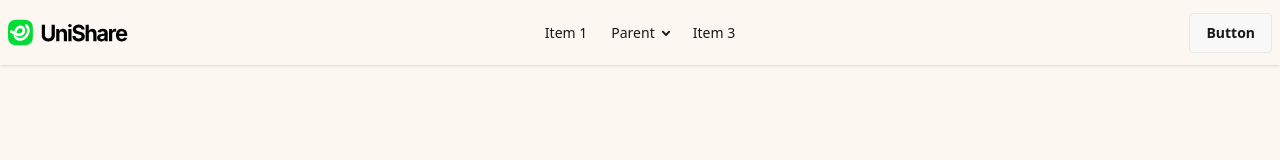
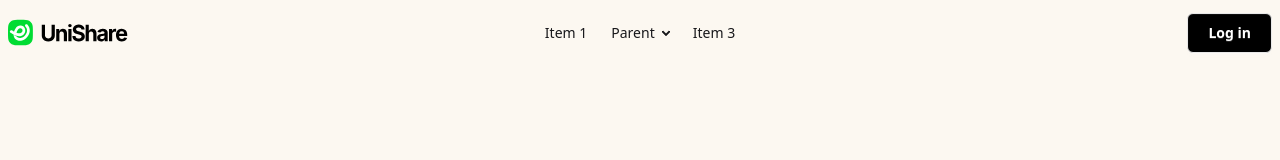
Before and after one commit to tasmim-tahsin/unishare-frontend, a Next.js app: page / in a window 1280 px wide. Shown: the top 160 px of the page. Built offline with nearby package versions, Linux system fonts and the light colour scheme.

Commit message:
nav updated

```diff
--- a/src/components/navbar.tsx
+++ b/src/components/navbar.tsx
@@ -3,7 +3,9 @@ import Image from "next/image";
 
 export default function Navbar() {
   return (
-    <div className="navbar shadow-sm bg-[#FCF8F1] bg-opacity-30">
+    <>
+
+    <div className="navbar sticky top-0 bg-[#FCF8F1] bg-opacity-30">
   <div className="navbar-start">
     <div className="dropdown">
       <div tabIndex={0} role="button" className="btn btn-ghost lg:hidden">
@@ -44,8 +46,9 @@ export default function Navbar() {
     </ul>
   </div>
   <div className="navbar-end">
-    <a className="btn">Button</a>
+    <a className="btn px-5 bg-black text-white rounded-md">Log in</a>
   </div>
 </div>
+</>
   );
 }
```
